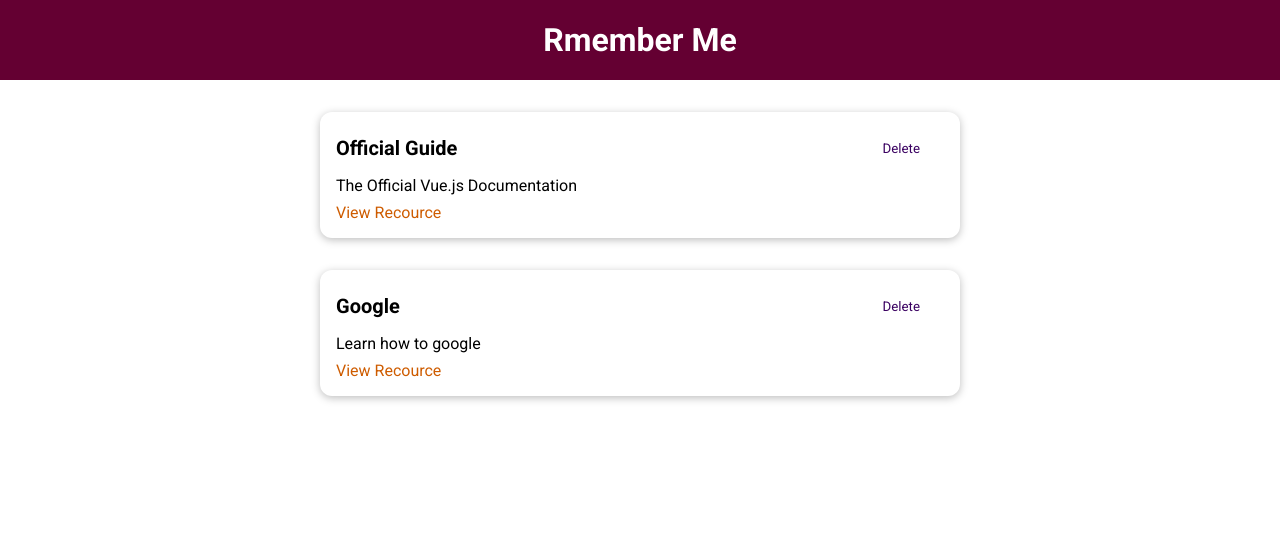
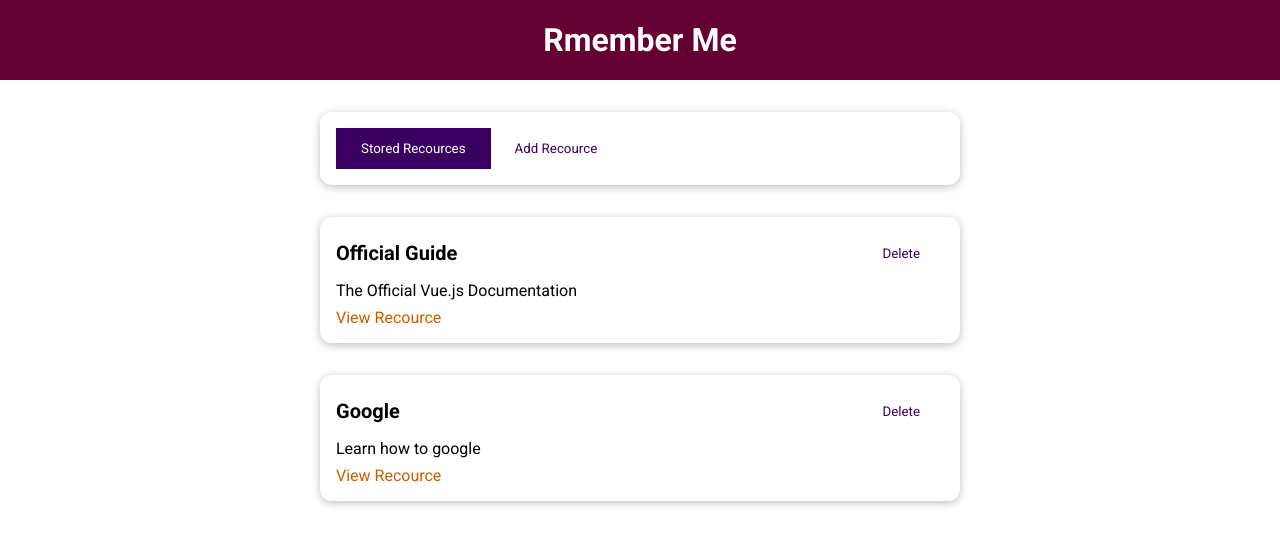
Before and after one commit to SlavenSaric/LearningRecources, a Vue app: page / in a window 1280 px wide. Shown: the top 546 px of the page. Built offline with nearby package versions, Linux system fonts and the light colour scheme.

Commit message:
dynamic components, adding and styling tabs

```diff
--- a/src/App.vue
+++ b/src/App.vue
@@ -1,34 +1,18 @@
 <template>
     <the-header title="Rmember Me"></the-header>
-    <stored-recources :recources="storedRecources"></stored-recources>
+    <!-- <stored-recources :recources="storedRecources"></stored-recources> -->
+    <the-recources></the-recources>
 </template>
 
 <script>
-import StoredRecources from './components/learning-recources/StoredRecources.vue';
+import TheRecources from './components/learning-recources/TheRecources.vue';
 import TheHeader from './components/leyouts/TheHeader.vue';
 export default {
     components:{
-        StoredRecources,
+        TheRecources,
         TheHeader
     } ,
-  data() {
-    return {
-      storedRecources: [
-        {
-          id: 'official-guide',
-          title: 'Official Guide',
-          description: 'The Official Vue.js Documentation',
-          link: 'https://vuejs.org',
-        },
-        {
-          id: 'google',
-          title: 'Google',
-          description: 'Learn how to google',
-          link: 'https://www.google.de',
-        },
-      ],
-    };
-  },
+
 };
 </script>
 
--- /dev/null
+++ b/src/components/learning-recources/AddRecource.vue
@@ -0,0 +1,3 @@
+<template>
+    <h2>Add Recource</h2>
+</template>
--- a/src/components/learning-recources/StoredRecources.vue
+++ b/src/components/learning-recources/StoredRecources.vue
@@ -8,7 +8,7 @@
     import LearningRecource from './LearningRecource.vue';
 
     export default {
-        props: ['recources'],
+        inject: ['recources'],
         components: {
             LearningRecource
         }
--- /dev/null
+++ b/src/components/learning-recources/TheRecources.vue
@@ -0,0 +1,60 @@
+<template>
+  <base-card>
+    <base-button @click="setSelectedTab('stored-recources')" :mode="storedResButtonMode"
+      >Stored Recources</base-button
+    >
+    <base-button @click="setSelectedTab('add-recource')" :mode="addResButtonMode"
+      >Add Recource</base-button
+    >
+  </base-card>
+  <component :is="selectedTab"></component>
+</template>
+
+<script>
+import AddRecource from './AddRecource.vue';
+import StoredRecources from './StoredRecources.vue';
+
+export default {
+  components: {
+    AddRecource,
+    StoredRecources,
+  },
+  data() {
+    return {
+      selectedTab: 'stored-recources',
+      storedRecources: [
+        {
+          id: 'official-guide',
+          title: 'Official Guide',
+          description: 'The Official Vue.js Documentation',
+          link: 'https://vuejs.org',
+        },
+        {
+          id: 'google',
+          title: 'Google',
+          description: 'Learn how to google',
+          link: 'https://www.google.de',
+        },
+      ],
+    };
+  },
+  computed: {
+    storedResButtonMode(){
+        return this.selectedTab === 'stored-recources' ? null : 'flat'
+    },
+    addResButtonMode(){
+        return this.selectedTab === 'add-recource' ? null : 'flat'
+    }
+  },
+  provide(){
+    return {
+        recources: this.storedRecources
+    }
+  },
+  methods: {
+    setSelectedTab(tab) {
+      this.selectedTab = tab;
+    },
+  },
+};
+</script>
```
